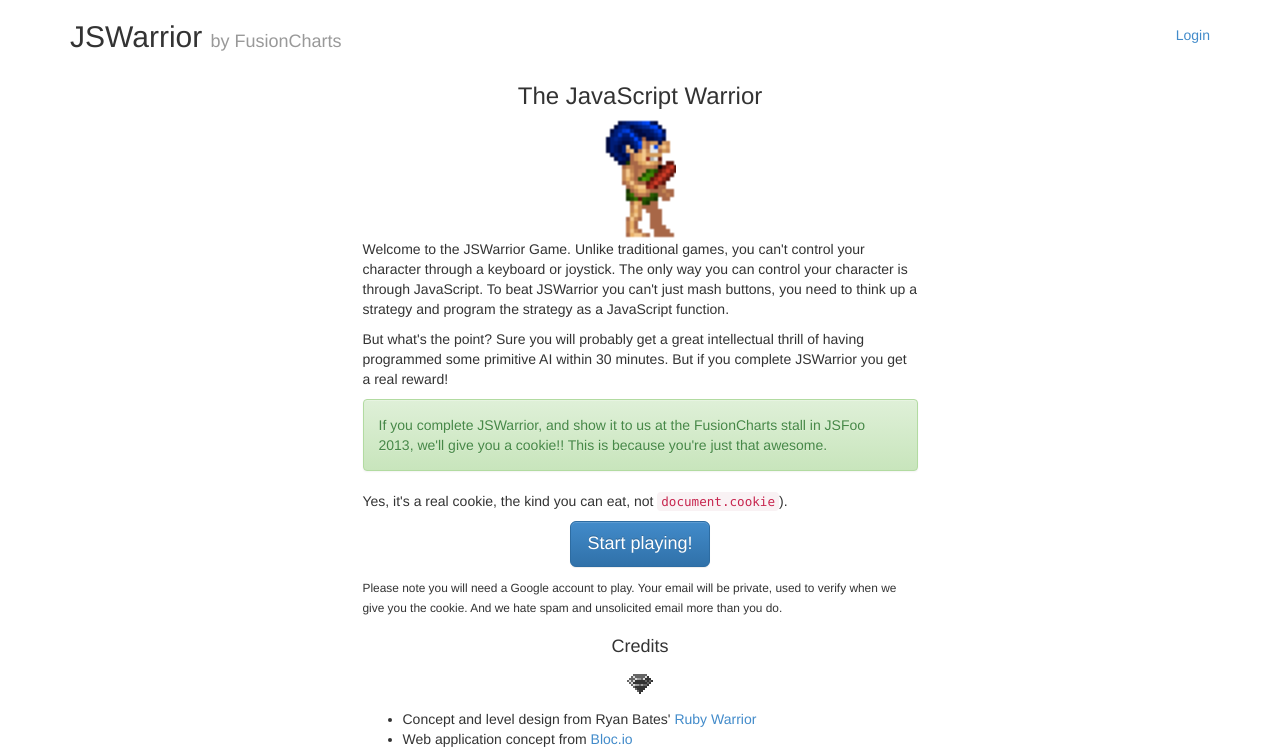
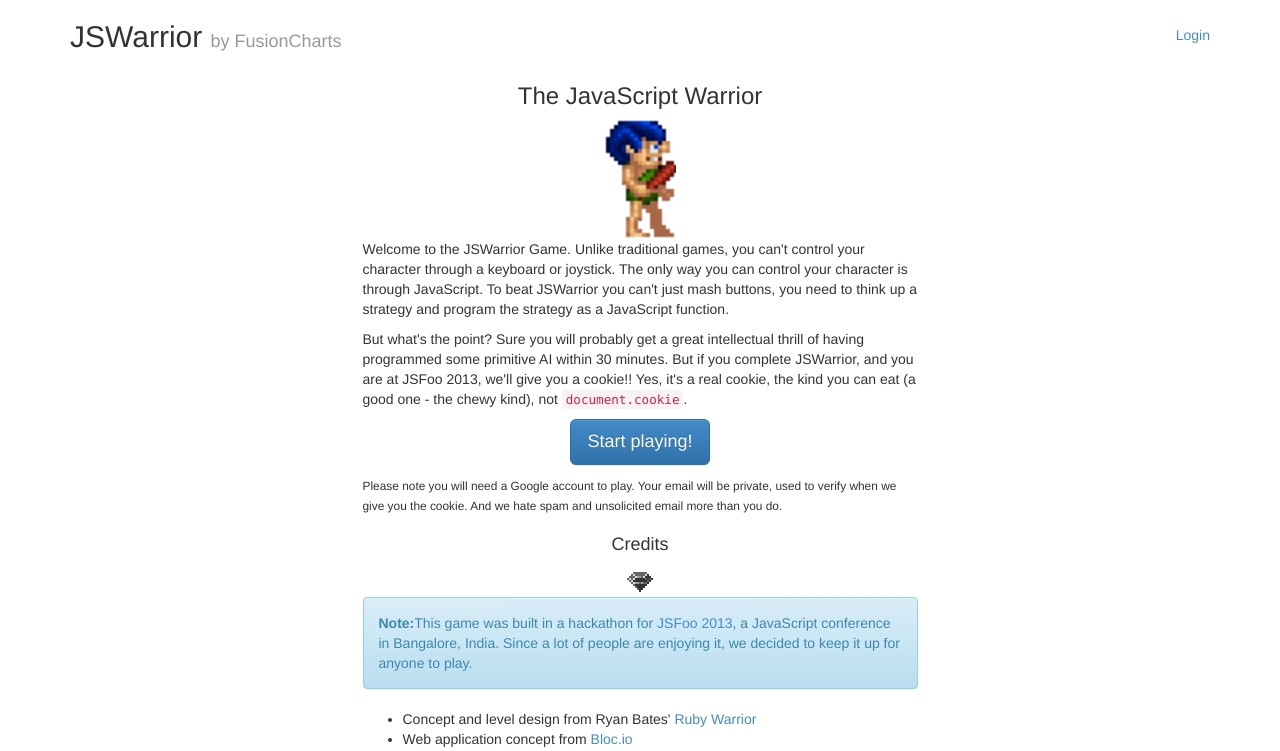
Before and after one commit to fusioncharts/jswarrior, a Python web app: template templates/index.html in a window 1280 px wide. Shown: the top 751 px of the page. Run offline with Jinja, Linux system fonts and the light colour scheme; the template is opened without the code that fills it, so the values that code supplies are empty.

Commit message:
Updated messaging

```diff
--- a/templates/index.html
+++ b/templates/index.html
@@ -11,11 +11,7 @@
         <img src="/static/images/warrior.png" style="height:120px; width: 72px;"/>
     </div>
         <p>Welcome to the JSWarrior Game. Unlike traditional games, you can't control your character through a keyboard or joystick. The only way you can control your character is through JavaScript. To beat JSWarrior you can't just mash buttons, you need to think up a strategy and program the strategy as a JavaScript function.</p>
-        <p>But what's the point? Sure you will probably get a great intellectual thrill of having programmed some primitive AI within 30 minutes. But if you complete JSWarrior you get a real reward!</p>
-        <div class="alert alert-success">
-        <p>If you complete JSWarrior, and show it to us at the FusionCharts stall in JSFoo 2013, we'll give you a cookie!! This is because you're just that awesome.</p>
-	    </div>
-        <p>Yes, it's a real cookie, the kind you can eat, not <code>document.cookie</code>).</p>
+        <p>But what's the point? Sure you will probably get a great intellectual thrill of having programmed some primitive AI within 30 minutes. But if you complete JSWarrior, and you are at JSFoo 2013, we'll give you a cookie!! Yes, it's a real cookie, the kind you can eat (a good one - the chewy kind), not <code>document.cookie</code>.</p>
         <p class='text-center'><a class="btn btn-lg btn-primary" href="{{startGameUrl}}">Start playing!</a></p>
         <p><small>Please note you will need a Google account to play. Your email will be private, used to verify when we give you the cookie. And we hate spam and unsolicited email more than you do.</small></p>
     </div>
@@ -27,15 +23,20 @@
         <h4>Credits</h4>
         <img src="/static/images/captive.png"/>
 	    </div>
+        <div class="alert alert-info">
+            <strong>Note:</strong>This game was built in a hackathon for <a href="http://jsfoo.in/">JSFoo 2013</a>, a JavaScript conference in Bangalore, India. Since a lot of people are enjoying it, we decided to keep it up for anyone to play.
+        </div>
         <p>
         	<ul>
         		<li>Concept and level design from Ryan Bates' <a href="https://github.com/ryanb/ruby-warrior">Ruby Warrior</a></li>
         		<li>Web application concept from <a href="https://www.bloc.io/ruby-warrior/#/">Bloc.io</a></li>
         		<li>The free <a href="http://www.widgetworx.com/widgetworx/portfolio/spritelib.html">SpriteLib</a> sprite library for the graphics</li>
+                <li><a href="http://ameen-ahmed.me/">Ameen</a> - Game Engine and Graphics</li>
+                <li><a href="http://www.skyronic.com/">Anirudh</a> - Backend and Documentation</li>
         	</ul>
         </p>
+        <p>Several people asked us to make this open-source and easily hostable to use as an interview screening tool. We will be doing so shortly, along with instructions to run it on Google App Engine for free.</p>
 	    </div>
-    </div>
 </div>
 
 {% endblock %}
```
